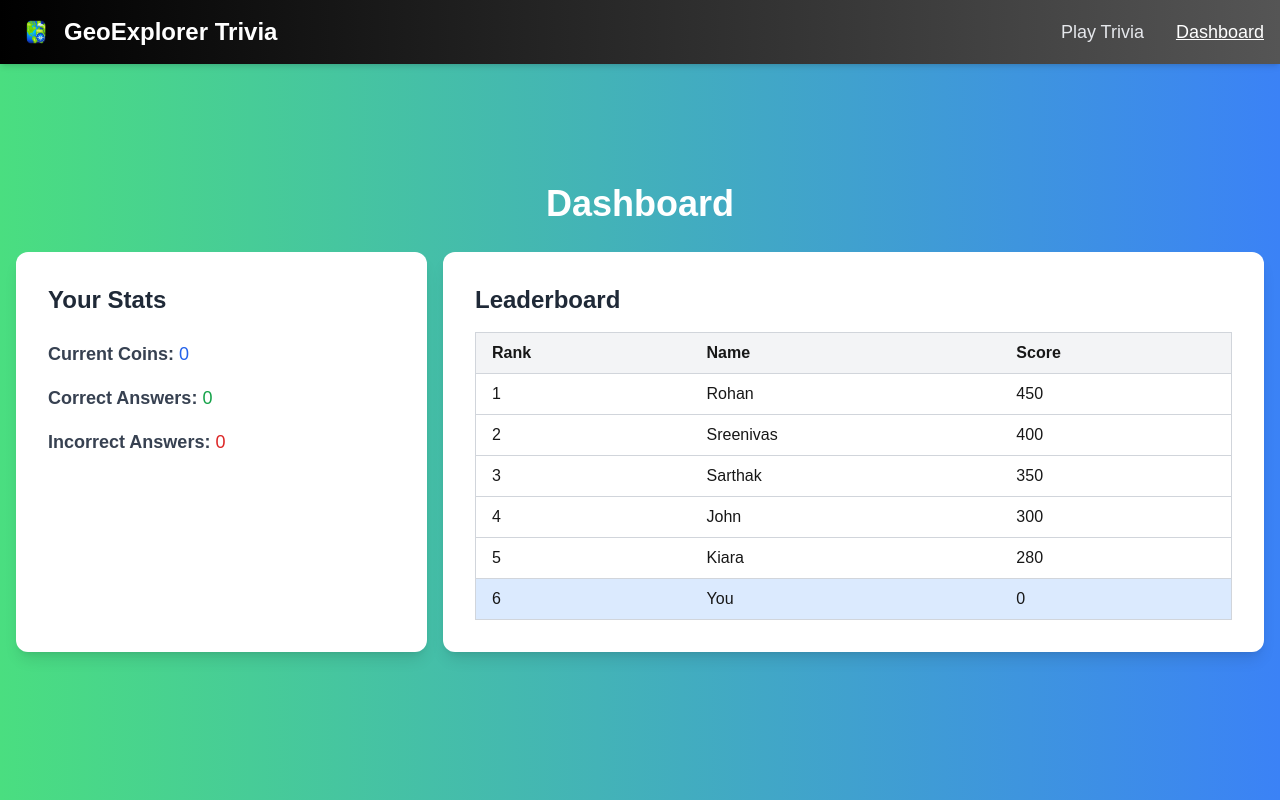
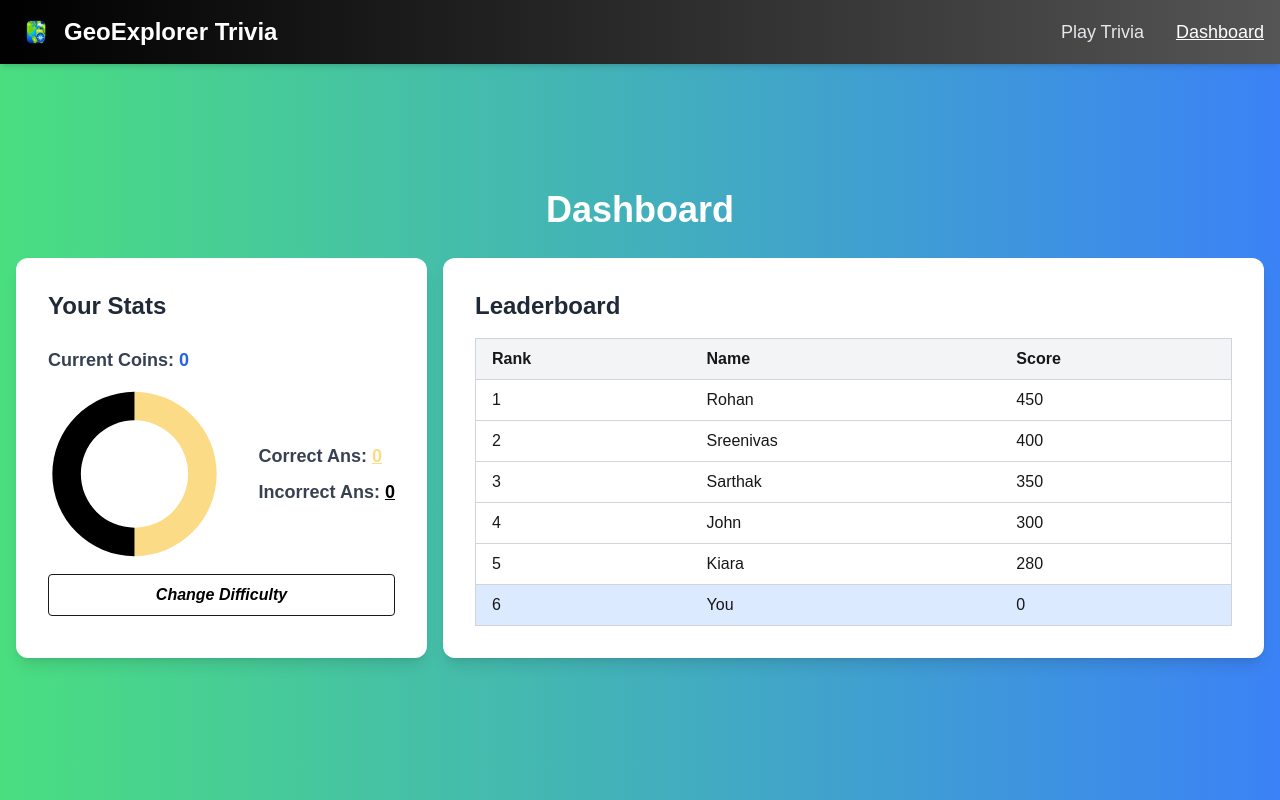
Before and after one commit to rugs07/trivia, a Next.js app: page /dashboard in a window 1280 px wide. Built offline with nearby package versions, Linux system fonts and the light colour scheme.

Commit message:
Dashboard page echarts integration and game page stop game button

```diff
--- a/package.json
+++ b/package.json
@@ -10,6 +10,7 @@
   },
   "dependencies": {
     "@tanstack/react-table": "^8.20.6",
+    "echarts": "^5.6.0",
     "framer-motion": "^12.0.5",
     "next": "15.1.6",
     "nookies": "^2.5.2",
--- a/src/app/dashboard/page.js
+++ b/src/app/dashboard/page.js
@@ -1,6 +1,6 @@
 "use client";
 
-import React, { useState, useEffect } from "react";
+import React, { useState, useEffect, useRef } from "react";
 import nookies from "nookies";
 import Swal from "sweetalert2";
 import toast from "react-hot-toast";
@@ -9,6 +9,87 @@ import {
   getCoreRowModel,
   getSortedRowModel,
 } from "@tanstack/react-table";
+import * as echarts from "echarts";
+
+const InstanceStats = ({ correctAnswers, incorrectAnswers }) => {
+  const chartRef = useRef(null);
+
+  useEffect(() => {
+    const chartInstance = echarts.init(chartRef.current);
+    const option = {
+      tooltip: {
+        trigger: "item",
+      },
+
+      series: [
+        {
+          name: "Answers",
+          type: "pie",
+          radius: ["62%", "95%"],
+
+          avoidLabelOverlap: false,
+          label: {
+            show: false,
+          },
+          emphasis: {
+            label: {
+              fontSize: 18,
+              fontWeight: "bold",
+            },
+          },
+          labelLine: {
+            show: false,
+          },
+          data: [
+            {
+              value: correctAnswers,
+              name: "Correct",
+              itemStyle: { color: "#FBDB86" }, // Green
+            },
+            {
+              value: incorrectAnswers,
+              name: "Incorrect",
+              itemStyle: { color: "#000" }, // Red
+            },
+          ],
+        },
+      ],
+    };
+
+    chartInstance.setOption(option);
+
+    const resizeChart = () => {
+      chartInstance.resize();
+    };
+    window.addEventListener("resize", resizeChart);
+
+    return () => {
+      window.removeEventListener("resize", resizeChart);
+      chartInstance.dispose();
+    };
+  }, [correctAnswers, incorrectAnswers]);
+
+  return (
+    <div className="flex items-center justify-between w-full">
+      <div
+        ref={chartRef}
+        style={{ width: "50%", height: "200px" }}
+        className="relative"
+      ></div>
+
+      <div className="ml-4 flex flex-col gap-2 text-left">
+        <p className="text-lg text-gray-700">
+          <strong>Correct Ans:</strong>{" "}
+          <span className="text-[#FBDB86] underline font-bold">{correctAnswers}</span>
+        </p>
+        <p className="text-lg text-gray-700">
+          <strong>Incorrect Ans:</strong>{" "}
+          <span className="text-[#000] font-bold underline">{incorrectAnswers}</span>
+        </p>
+      </div>
+    </div>
+  );
+};
 
 const DashboardPage = () => {
   const [score, setScore] = useState(0);
@@ -47,7 +128,6 @@ const DashboardPage = () => {
     const cookies = nookies.get();
     const savedScore = parseInt(cookies.coins || "0", 10); // Get score from cookies
     const answered = parseInt(cookies.questionsAnswered || "0", 10);
-
 
     const savedCorrectAnswers = parseInt(cookies.correctAnswers || "0", 10);
     const savedIncorrectAnswers = parseInt(cookies.incorrectAnswers || "0", 10);
@@ -90,37 +170,36 @@ const DashboardPage = () => {
       nookies.set(null, "correctAnswers", 0, { path: "/" });
       nookies.set(null, "incorrectAnswers", 0, { path: "/" });
 
-      navigate('/')
+      navigate("/");
     }
   };
-
-
 
   const tableRows = tableInstance.getRowModel().rows;
 
   return (
     <div className="min-h-screen bg-gradient-to-r from-green-400 to-blue-500 flex flex-col items-center justify-center pt-10">
-      <h1 className="text-4xl font-bold text-white mt-3 mb-3">Dashboard</h1>
+      <h1 className="text-4xl font-bold text-white mt-6 mb-3">Dashboard</h1>
       <div className="flex gap-4 w-full p-4">
         {/* User Stats Card */}
         <div className="bg-white p-8 rounded-xl shadow-lg w-full md:w-1/3 transition-transform transform hover:-translate-y-1 hover:shadow-xl">
           <h2 className="text-2xl font-semibold text-gray-800 mb-6">
             Your Stats
           </h2>
-          <p className="text-lg text-gray-700 mb-4">
+          <p className="text-lg text-gray-700">
             <strong>Current Coins:</strong>{" "}
-            <span className="text-blue-600">{score}</span>
+            <span className="text-blue-600 font-bold">{score}</span>
           </p>
 
-          <p className="text-lg text-gray-700 mb-4">
-            <strong>Correct Answers:</strong>{" "}
-            <span className="text-green-600">{correctAnswers}</span>
-          </p>
-          <p className="text-lg text-gray-700 mb-6">
-            <strong>Incorrect Answers:</strong>{" "}
-            <span className="text-red-600">{incorrectAnswers}</span>
-          </p>
-
+          <InstanceStats
+            correctAnswers={correctAnswers}
+            incorrectAnswers={incorrectAnswers}
+          />
+          <button
+            className="bg-white p-2 w-full text-black border border-[#1a1a1a] font-bold italic rounded"
+            onClick={() => (window.location.href = "/")}
+          >
+            Change Difficulty
+          </button>
           {/* <button
             onClick={resetProgress}
             className="bg-red-500 text-white py-2 px-6 rounded-lg hover:bg-red-600 transition-transform"
--- a/src/app/game/page.js
+++ b/src/app/game/page.js
@@ -128,7 +128,8 @@ const GamePage = () => {
   };
 
   const handleTimeOut = () => {
-    const penalty = difficulty === "medium" ? 10 : difficulty === "hard" ? 15 : 0;
+    const penalty =
+      difficulty === "medium" ? 10 : difficulty === "hard" ? 15 : 0;
     if (difficulty !== "easy") {
       Swal.fire({
         title: "⏰ Time's Up!",
@@ -215,11 +216,16 @@ const GamePage = () => {
           >
             Use Hint (Cost: 10 coins)
           </button>
-          <p className="mt-6 text-gray-700 text-lg text-center items-center flex justify-center">
-            Coins:
-            <img src="/images/coin2.png" className="w-7 h-7 mx-2"></img>
-            {coins}
-          </p>
+          <div className="mt-6 flex justify-between items-center">
+            <div>
+              <p className=" text-gray-700 text-lg text-center items-center flex justify-center">
+                Coins:
+                <img src="/images/coin2.png" className="w-7 h-7 mx-2"></img>
+                {coins}
+              </p>
+            </div>
+            <div className="bg-black p-2 rounded text-white px-4 cursor-pointer" onClick={() => window.location.href = "/"}>Stop Game</div>
+          </div>
         </div>
       </div>
     </>
```
Also changed, not shown: 1 other file (tests, documents, lock files or other folders).
